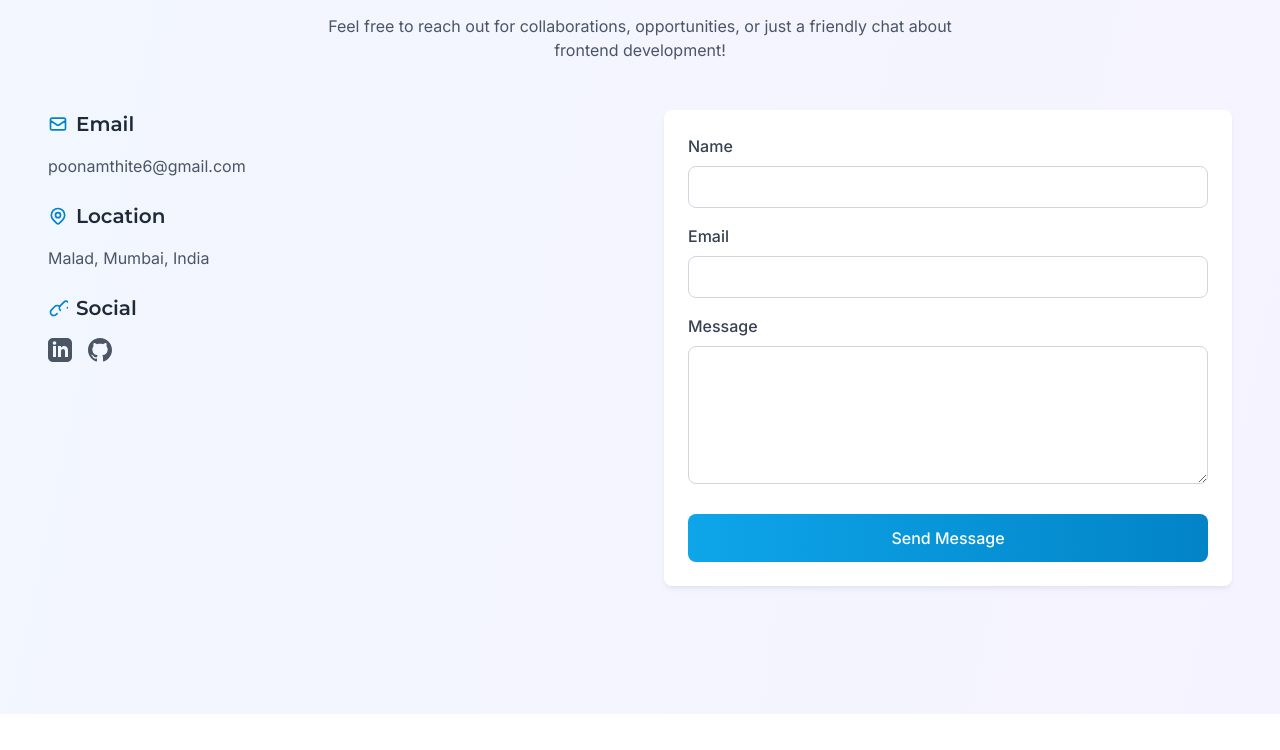
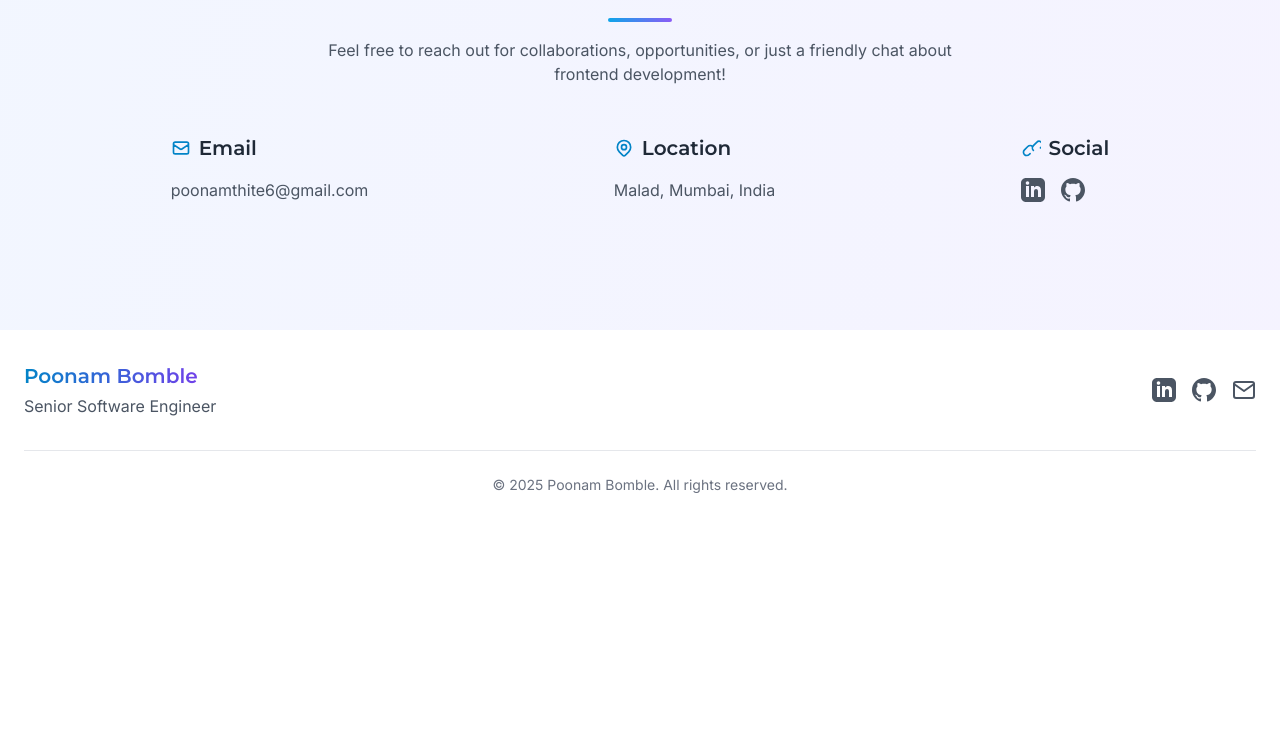
Before and after one commit to poonamthite/poonam-portfolio, a React (Vite) app: page / in a window 1280 px wide. Shown: the part 5294-6044 px from the top of the page. After the commit the page ends 5821 px from the top, so only its background shows below. Built offline with nearby package versions, Linux system fonts and the light colour scheme.

Commit message:
contact form removed

```diff
--- a/src/components/ContactSection.tsx
+++ b/src/components/ContactSection.tsx
@@ -1,52 +1,6 @@
-import { useState } from "react";
 import { motion } from "framer-motion";
-const API_URL = "http://localhost:5000/api/contact";
+
 const ContactSection = () => {
-  const [formData, setFormData] = useState({
-    name: "",
-    email: "",
-    message: "",
-  });
-
-  const [isSubmitting, setIsSubmitting] = useState(false);
-  const [submitSuccess, setSubmitSuccess] = useState(false);
-
-  const handleChange = (
-    e: React.ChangeEvent<HTMLInputElement | HTMLTextAreaElement>
-  ) => {
-    const { name, value } = e.target;
-    setFormData((prev) => ({
-      ...prev,
-      [name]: value,
-    }));
-  };
-
-  const handleSubmit = async (e: React.FormEvent) => {
-    e.preventDefault();
-    setIsSubmitting(true);
-
-    try {
-      const res = await fetch(API_URL, {
-        method: "POST",
-        headers: { "Content-Type": "application/json" },
-        body: JSON.stringify(formData),
-      });
-
-      if (res.ok) {
-        setIsSubmitting(false);
-        setSubmitSuccess(true);
-        setFormData({ name: "", email: "", message: "" });
-        setTimeout(() => setSubmitSuccess(false), 5000);
-      } else {
-        throw new Error("Failed to send message");
-      }
-    } catch (error) {
-      setIsSubmitting(false);
-      alert("Failed to send message. Please try again.");
-      console.error("Backend error:", error);
-    }
-  };
-
   return (
     <section id="contact" className="section">
       <div className="container mx-auto">
@@ -65,9 +19,10 @@ const ContactSection = () => {
           </p>
         </motion.div>
 
-        <div className="grid grid-cols-1 md:grid-cols-2 gap-12">
+        <div className="grid md:grid-cols-6 gap-12">
           <motion.div
-            className="space-y-6"
+            className="flex space-y-6"
+            style={{ justifyContent: "space-around" }}
             initial={{ opacity: 0, x: -20 }}
             whileInView={{ opacity: 1, x: 0 }}
             transition={{ duration: 0.5, delay: 0.2 }}
@@ -194,89 +149,6 @@ const ContactSection = () => {
               </div>
             </div>
           </motion.div>
-
-          <motion.div
-            initial={{ opacity: 0, x: 20 }}
-            whileInView={{ opacity: 1, x: 0 }}
-            transition={{ duration: 0.5, delay: 0.3 }}
-            viewport={{ once: true }}
-          >
-            <form onSubmit={handleSubmit} className="card">
-              <div className="mb-4">
-                <label
-                  htmlFor="name"
-                  className="block text-gray-700 font-medium mb-2"
-                >
-                  Name
-                </label>
-                <input
-                  type="text"
-                  id="name"
-                  name="name"
-                  value={formData.name}
-                  onChange={handleChange}
-                  className="w-full px-4 py-2 border border-gray-300 rounded-refined focus:outline-none focus:ring-2 focus:ring-primary-500"
-                  required
-                />
-              </div>
-
-              <div className="mb-4">
-                <label
-                  htmlFor="email"
-                  className="block text-gray-700 font-medium mb-2"
-                >
-                  Email
-                </label>
-                <input
-                  type="email"
-                  id="email"
-                  name="email"
-                  value={formData.email}
-                  onChange={handleChange}
-                  className="w-full px-4 py-2 border border-gray-300 rounded-refined focus:outline-none focus:ring-2 focus:ring-primary-500"
-                  required
-                />
-              </div>
-
-              <div className="mb-6">
-                <label
-                  htmlFor="message"
-                  className="block text-gray-700 font-medium mb-2"
-                >
-                  Message
-                </label>
-                <textarea
-                  id="message"
-                  name="message"
-                  value={formData.message}
-                  onChange={handleChange}
-                  rows={5}
-                  className="w-full px-4 py-2 border border-gray-300 rounded-refined focus:outline-none focus:ring-2 focus:ring-primary-500"
-                  required
-                ></textarea>
-              </div>
-
-              <button
-                type="submit"
-                disabled={isSubmitting}
-                className={`w-full btn ${
-                  isSubmitting ? "bg-gray-400" : "btn-primary"
-                }`}
-              >
-                {isSubmitting ? "Sending..." : "Send Message"}
-              </button>
-
-              {submitSuccess && (
-                <motion.div
-                  className="mt-4 p-3 bg-green-50 text-green-700 rounded-refined"
-                  initial={{ opacity: 0, y: 10 }}
-                  animate={{ opacity: 1, y: 0 }}
-                >
-                  Thank you for your message! I'll get back to you soon.
-                </motion.div>
-              )}
-            </form>
-          </motion.div>
         </div>
       </div>
     </section>
--- a/src/components/ProjectsSection.tsx
+++ b/src/components/ProjectsSection.tsx
@@ -73,16 +73,16 @@ const ProjectsSection = () => {
       image: "🚀",
     },
     {
-      title: "Responsive Dashboard Redesign",
+      title: "Responsive Redesign of various pages",
       description:
-        "Redesigned customer dashboard for HostGator India, improving user retention and reducing support tickets by 25%.",
+        "Redesigned landing pages for HostGator/ BigRock India, improving user retention and reducing support tickets by 25%. Making post purchase flow seamless on mobile",
       tags: ["UI/UX", "Responsive Design", "React", "Bootstrap"],
       image: "📱",
     },
     {
       title: "Analytics Integration",
       description:
-        "Implemented comprehensive analytics tracking across ResellerClub India, providing valuable insights for business decisions.",
+        "Implemented comprehensive analytics tracking across HostGator/ BigRock India, providing valuable insights for business decisions.",
       tags: ["Google Analytics", "Data Tracking", "JavaScript"],
       image: "📈",
     },
```
Also changed, not shown: src/tailwind-output.css.
